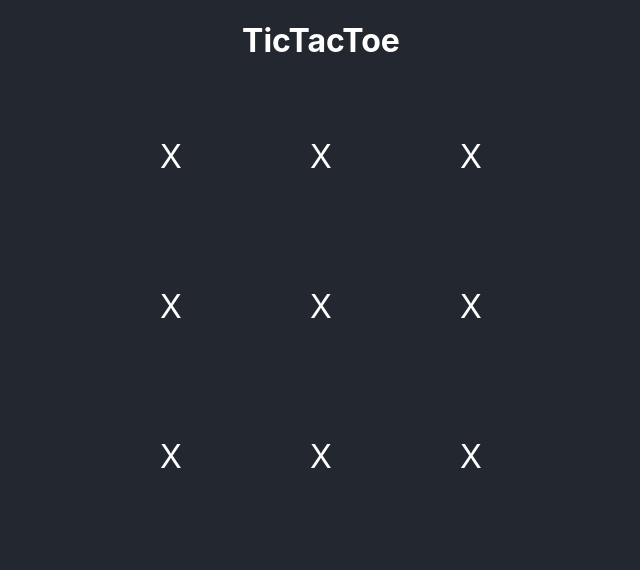
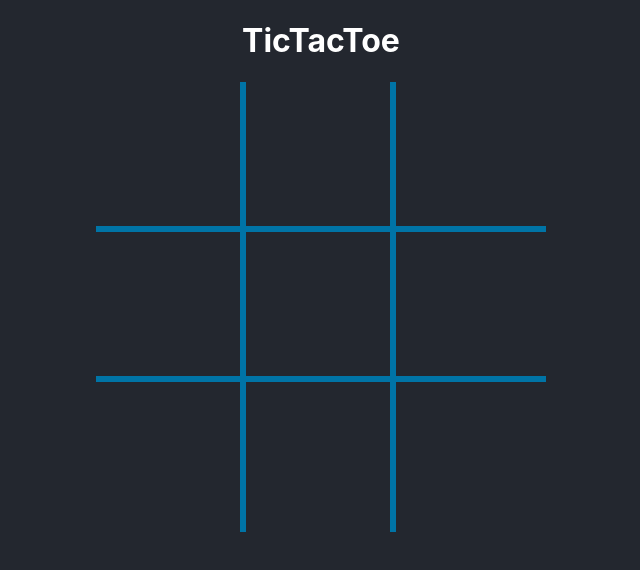
Before and after one commit to kaziashraf947/classcode, a React (Create React App) app in the folder my-app/: page / in a window 1280 px wide. Shown: the top 570 px of the page, without its empty margins (319-959 px from the left). Built offline with nearby package versions, Linux system fonts and the light colour scheme.

Commit message:
added onClick

```diff
--- a/my-app/src/components/Board.jsx
+++ b/my-app/src/components/Board.jsx
@@ -1,17 +1,17 @@
 import Strike from "./Strike";
 import Tile from "./Tile";
 
-function Board() {
+function Board({tiles, onTileClick}) {
     return <div className="board">
-        <Tile/>
-        <Tile/>
-        <Tile/>
-        <Tile/>
-        <Tile/>
-        <Tile/>
-        <Tile/>
-        <Tile/>
-        <Tile/>
+        <Tile onClick={()=>onTileClick(0)} value={tiles[0]} className='right-border bottom-border'/>
+        <Tile onClick={()=>onTileClick(0)} value={tiles[1]} className='right-border bottom-border'/>
+        <Tile onClick={()=>onTileClick(0)} value={tiles[2]} className=' bottom-border'/>
+        <Tile onClick={()=>onTileClick(0)} value={tiles[3]} className='right-border bottom-border'/>
+        <Tile onClick={()=>onTileClick(0)} value={tiles[4]} className='right-border bottom-border'/>
+        <Tile onClick={()=>onTileClick(0)} value={tiles[5]} className=' bottom-border'/>
+        <Tile onClick={()=>onTileClick(0)} value={tiles[6]} className='right-border '/>
+        <Tile onClick={()=>onTileClick(0)} value={tiles[7]} className='right-border'/>
+        <Tile />
         <Strike/>
     </div>;
 }
--- a/my-app/src/components/TicTacToe.jsx
+++ b/my-app/src/components/TicTacToe.jsx
@@ -1,10 +1,17 @@
 import Board from "./Board";
-
+import { useState } from "react";
+const Player_x= "x";
+const PLayer_o="o";
 function TicTacToe(){
+    const [tiles, setTiles] = useState(Array(9).fill(null));
+    const [playerTurn, setPlayerTurn]= useState(Player_x);
+    const handleTileClick=(index)=>{
+        console.log(index);
+    }
     return(
         <div>
             <h1>TicTacToe</h1>
-            <Board></Board>
+            <Board tiles={tiles} onTileClick={handleTileClick}/>
         </div>
     )
 }
--- a/my-app/src/components/Tile.jsx
+++ b/my-app/src/components/Tile.jsx
@@ -1,5 +1,5 @@
-function Tile() {
-    return <div className="tile">X</div> ;
+function Tile({className, value, onClick}) {
+    return <div onClick={onClick} className={`tile ${className}`}>{value}</div> ;
 }
 
 export default Tile;
```
